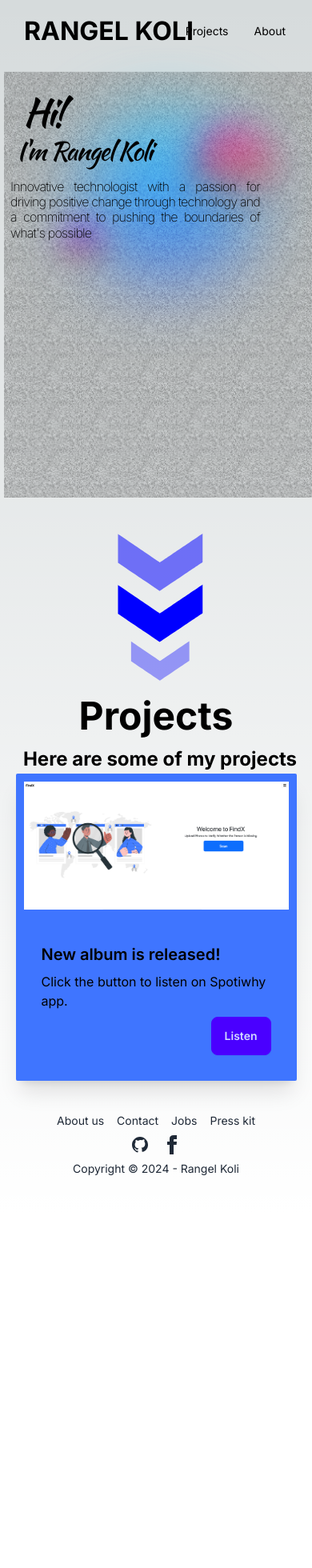
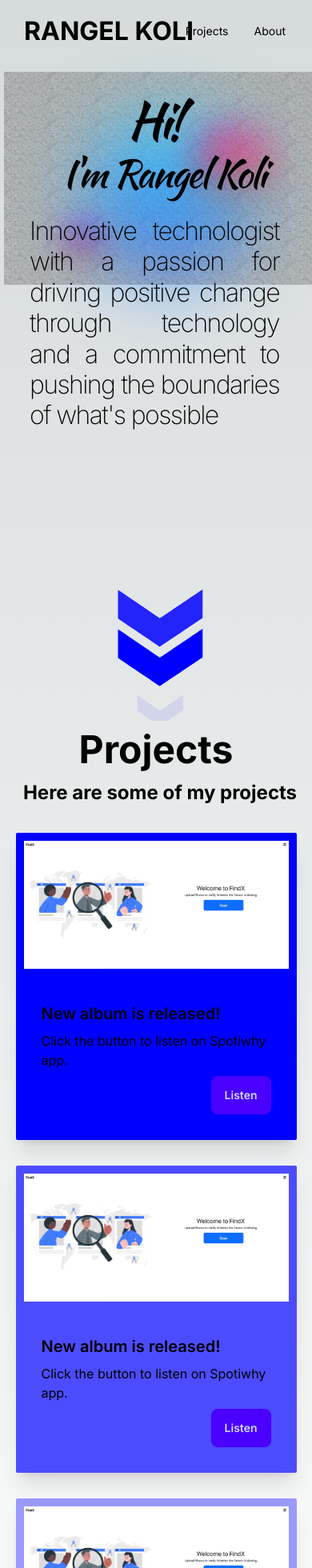
Before and after one commit to rangelkoli/Portfolio, a Next.js app: page / in a window 390 px wide. Shown: the top 1960 px of the page at 80% size. Before the commit the page ends 1516 px from the top, so only its background shows below. Built offline with nearby package versions, Linux system fonts and the light colour scheme.

Commit message:
phone responsive

```diff
--- a/app/globals.css
+++ b/app/globals.css
@@ -71,20 +71,28 @@ body {
 }
 
 @media (max-width: 480px) {
+  .heroContainer{
+    justify-content: center !important;
+    align-items: center !important;
+    height: 100vh !important;
+  }
   .heroTitle {
-    font-size: 3rem;
+    font-size: 4rem;
     margin-left: 0.5em !important;
+    text-align: center !important;
   }
 
   .heroSubtitle {
-    font-size: 2rem;
+    font-size: 3rem;
     margin-left: 0.5em !important;
+    text-align: center !important;
+
 
   }
 
   .heroParagraph {
-    font-size: 1rem;
-    margin-left: 0.5em !important;
+    font-size: 2rem;
+    margin-left: 1em !important;
 
   }
 }
--- a/app/page.tsx
+++ b/app/page.tsx
@@ -36,6 +36,8 @@ export default function Home() {
       padding: "5px",
       overflow: "hidden",
     }}>
+          {/* Navbar*/}
+
       <div className="navbar">
   <div className="flex-1" onMouseEnter={() => setIsHovered(true)}
       onMouseLeave={() => setIsHovered(false)}
@@ -102,7 +104,9 @@ export default function Home() {
     height: "95vh",
     width: "100vw",
     position: "relative",
-  }}>
+  }}
+  className="heroContainer"
+  >
 
     <Grid container spacing={2}>
 
@@ -228,8 +232,98 @@ export default function Home() {
         Here are some of my projects
       </h2>
     </div>
+    {/* Find X Project*/}
 
     <div
+    style={{
+      position: "relative",
+      display: "flex",
+      justifyContent: "center",
+      alignItems: "center",
+      width: "100%",
+      marginBottom: "2rem",
+      marginTop: "2rem",
+    }}
+    >
+      <div style={{
+        position: "relative",
+        borderRadius: "0px",
+      }}>
+                <div className="card lg:card-side bg-base-100 shadow-xl" style={{
+                  display: "flex",
+                  justifyContent: "center",
+                  alignItems: "center",
+                  width: "90vw",
+                  //cursor: 'zoom-in'
+                    cursor: `url('https://example.com/magnifying_glass.svg'), auto`,
+                    borderRadius: "2px",
+                    backgroundColor: "blue",
+                  }}>
+                  <figure style={{
+                    width: "100%",
+                    padding: "10px",
+                  }}>
+                    <Image src={FindXHome} alt="Album" style={{ width: "100%" }}/>
+                  </figure>
+                  <div className="card-body" style={{
+                    width: "100%",
+                  }}>
+                    <h2 className="card-title">New album is released!</h2>
+                    <p>Click the button to listen on Spotiwhy app.</p>
+                    <div className="card-actions justify-end">
+                      <button className="btn btn-primary">Listen</button>
+                    </div>
+                  </div>
+                </div>
+      </div>
+</div>
+    {/*  Anonimo Project*/}
+    <div
+    style={{
+      position: "relative",
+      display: "flex",
+      justifyContent: "center",
+      alignItems: "center",
+      width: "100%",
+      marginBottom: "2rem",
+      marginTop: "2rem",
+    }}
+    >
+      <div style={{
+        position: "relative",
+        borderRadius: "0px",
+      }}>
+                <div className="card lg:card-side bg-base-100 shadow-xl" style={{
+                  display: "flex",
+                  justifyContent: "center",
+                  alignItems: "center",
+                  width: "90vw",
+                  //cursor: 'zoom-in'
+                    cursor: `url('https://example.com/magnifying_glass.svg'), auto`,
+                    borderRadius: "2px",
+                    backgroundColor: "#4c4cff",
+                  }}>
+                  <figure style={{
+                    width: "100%",
+                    padding: "10px",
+                  }}>
+                    <Image src={FindXHome} alt="Album" style={{ width: "100%" }}/>
+                  </figure>
+                  <div className="card-body" style={{
+                    width: "100%",
+                  }}>
+                    <h2 className="card-title">New album is released!</h2>
+                    <p>Click the button to listen on Spotiwhy app.</p>
+                    <div className="card-actions justify-end">
+                      <button className="btn btn-primary">Listen</button>
+                    </div>
+                  </div>
+                </div>
+      </div>
+</div>
+
+ {/*  NewsWebsite Project*/}
+ <div
     style={{
       position: "relative",
       display: "flex",
@@ -247,10 +341,10 @@ export default function Home() {
                   justifyContent: "center",
                   alignItems: "center",
                   width: "90vw",
-                  //cursor: 'zoom-in'
+                  //cursor: 'zoom-in',
                     cursor: `url('https://example.com/magnifying_glass.svg'), auto`,
                     borderRadius: "2px",
-                    backgroundColor: "#3f75ff",
+                    backgroundColor: "#9999ff",
                   }}>
                   <figure style={{
                     width: "100%",
@@ -268,15 +362,9 @@ export default function Home() {
                     </div>
                   </div>
                 </div>
+      </div>
+</div>
 
-      </div>
-
-
-
-
-
-
-</div>
 
 
 
```
Also changed, not shown: assets/images/Gradient.svg.
